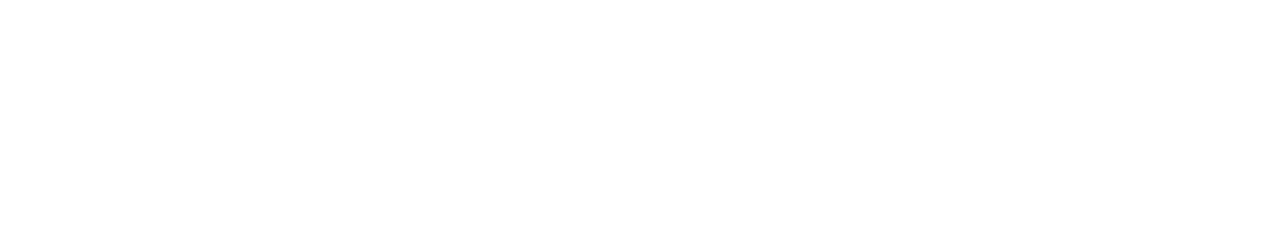
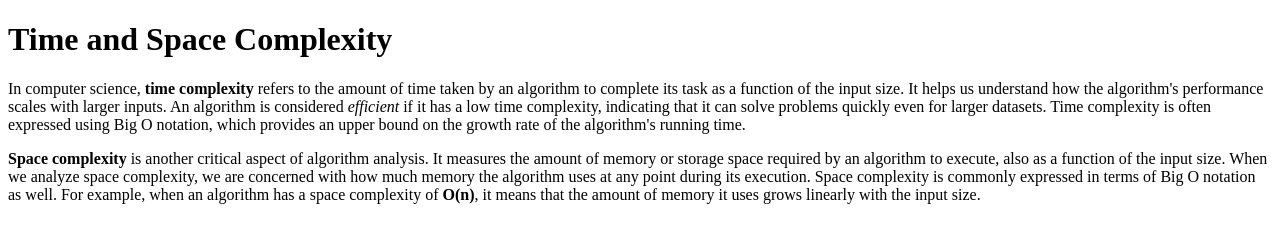
Before and after one commit to acciojob/time-and-space-complexity-mrunal3006, a website: page main.html in a window 1280 px wide. Drawn offline with Linux system fonts and the light colour scheme.

Commit message:
created a submission

```diff
--- a/main.html
+++ b/main.html
@@ -8,7 +8,12 @@
 
 <body>
 	<!-- the entire body must be written by student -->
-    <script type="text/javascript" src="./script.js">
+	<h1>Time and Space Complexity</h1>
+	<p> In computer science, <strong>time complexity</strong> refers to the amount of time taken by an algorithm to complete its task as a function of the input size. It helps us understand how the algorithm's performance scales with larger inputs. An algorithm is considered <em>efficient</em> if it has a low time complexity, indicating that it can solve problems quickly even for larger datasets. Time complexity is often expressed using Big O notation, which provides an upper bound on the growth rate of the algorithm's running time.</p>
+    <p> <strong>Space complexity</strong> is another critical aspect of algorithm analysis. It measures the amount of memory or storage space required by an algorithm to execute, also as a function of the input size. When we analyze space complexity, we are concerned with how much memory the algorithm uses at any point during its execution. Space complexity is commonly expressed in terms of Big O notation as well. For example, when an algorithm has a space complexity of <strong>O(n)</strong>, it means that the amount of memory it uses grows linearly with the input size.
+ </p>
+
+	<script type="text/javascript" src="./script.js">
 </script>
 
 </body>
```
